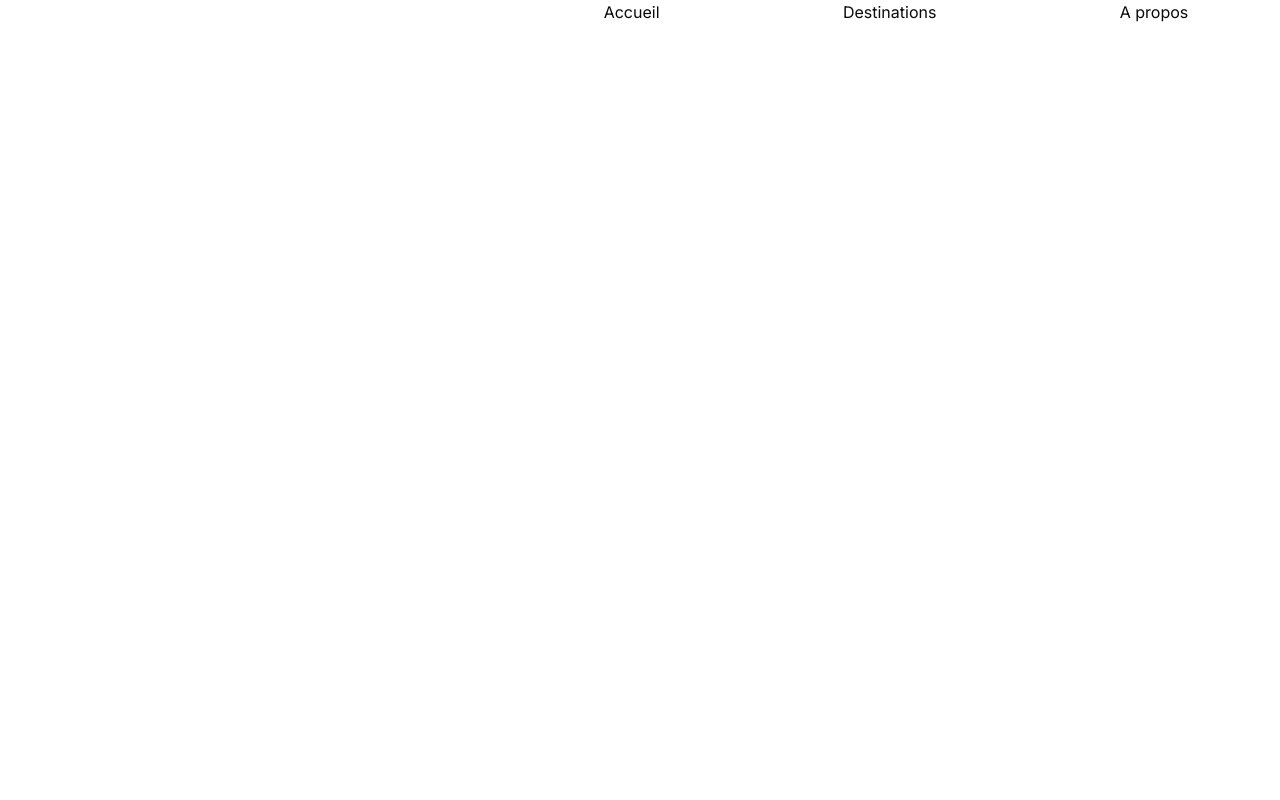
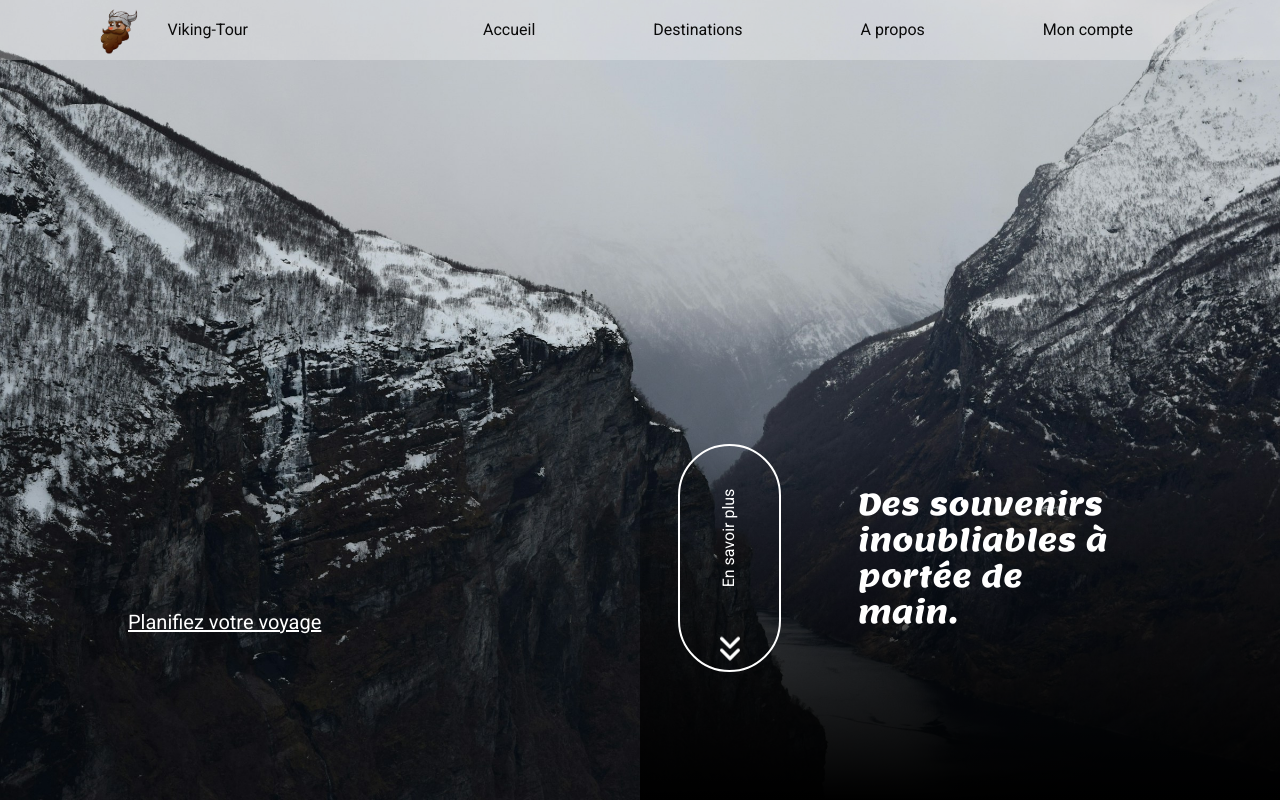
Before and after one commit to GuillaumeCeccoli/challenge-travel-agency, a Next.js app: page / in a window 1280 px wide. Built offline with nearby package versions, Linux system fonts and the light colour scheme.

Commit message:
Ajout du header et de lucide-react

```diff
--- a/app/globals.css
+++ b/app/globals.css
@@ -69,7 +69,7 @@
   .underline-from-center::after {
     content: "";
     position: absolute;
-    bottom: 0;
+    bottom: -1px;
     width: 0;
     height: 2px;
     background: currentColor;
--- a/app/layout.tsx
+++ b/app/layout.tsx
@@ -1,22 +1,31 @@
-import type { Metadata } from 'next'
-import { Inter } from 'next/font/google'
-import './globals.css'
+import type { Metadata } from "next";
+import { Roboto, Lemon } from "next/font/google";
+import "./globals.css";
 
-const inter = Inter({ subsets: ['latin'] })
+const roboto = Roboto({
+  subsets: ["latin"],
+  weight: "400",
+  variable: "--font-roboto",
+});
+const lemon = Lemon({
+  subsets: ["latin"],
+  weight: "400",
+  variable: "--font-lemon",
+});
 
 export const metadata: Metadata = {
-  title: 'Create Next App',
-  description: 'Generated by create next app',
-}
+  title: "Create Next App",
+  description: "Generated by create next app",
+};
 
 export default function RootLayout({
   children,
 }: {
-  children: React.ReactNode
+  children: React.ReactNode;
 }) {
   return (
-    <html lang="en">
-      <body className={inter.className}>{children}</body>
+    <html lang="fr">
+      <body className={`${roboto.variable} ${lemon.variable}`}>{children}</body>
     </html>
-  )
+  );
 }
--- a/app/page.tsx
+++ b/app/page.tsx
@@ -1,12 +1,39 @@
 import Image from "next/image";
+import Link from "next/link";
 import NavBar from "../components/widgets/navbar";
+import { ChevronsDownIcon } from "lucide-react";
 
 export default function Home() {
   return (
-    <main>
-      <header>
+    <main className="h-screen relative font-roboto w-full">
+      <header className="w-full">
         <NavBar />
       </header>
+      <section>
+        <Image
+          src="/imgs/newback.jpg"
+          alt="Une photo de la scandinanvie"
+          width={1920}
+          height={1080}
+          className="absolute top-0 left-0 -z-10 w-full h-full object-cover"
+        />
+        <article className="w-full flex flex-col items-center justify-end absolute bottom-0 gap-10 text-white md:right-0 md:flex-row md:justify-between">
+          <Link href="/" className="underline text-sm m-10 xl:ml-32 xl:text-xl">
+            Planifiez votre voyage
+          </Link>
+          <div className="w-full flex flex-row justify-around items-center bg-gradient-to-t from-black pb-20 md:pb-32 md:w-3/5 xl:w-1/2">
+            <div className="flex flex-col items-center border-white border-2 rounded-full">
+              <p className="whitespace-nowrap -rotate-90 my-20">
+                En savoir plus
+              </p>
+              <ChevronsDownIcon size={40} className="animate-bounce" />
+            </div>
+            <h1 className="text-lg font-lemon w-2/5 sm:text-xl lg:text-2xl lg:pr-32 lg:w-3/5 xl:text-3xl">
+              Des souvenirs inoubliables à portée de main.
+            </h1>
+          </div>
+        </article>
+      </section>
     </main>
   );
 }
--- a/components/widgets/navbar.tsx
+++ b/components/widgets/navbar.tsx
@@ -3,42 +3,45 @@ import { Sheet, SheetTrigger, SheetContent } from "../ui/sheet";
 import { Menu } from "lucide-react";
 import { getNavLinks } from "../../data/navLinks";
 import Link from "next/link";
-``;
 import Image from "next/image";
 
 export default function NavBar() {
   const navLinks = getNavLinks();
   return (
-    <nav className="relative flex flex-row justify-end items-center w-full">
-      <div className="md:hidden flex flex-row-reverse justify-between items-center w-full">
+    <nav className="relative flex flex-row items-center justify-around bg-gray-100 bg-opacity-30 w-full">
+      <div className="flex flex-row items-center justify-between w-60 sm:w-52 md:w-40">
+        <Image
+          src="/logo/viking.svg"
+          alt="Le dessin d'un viking barbu avec un casque à cornes."
+          width={60}
+          height={60}
+        />
+        <span className="text-sms">Viking-Tour</span>
+      </div>
+      <div className="md:hidden flex flex-row justify-end items-center w-full">
         <Sheet>
           <SheetTrigger className="m-2">
             <Menu size={40} />
           </SheetTrigger>
           <SheetContent className="flex flex-col items-start gap-5">
             {navLinks.map((links, id) => (
-              <Link href={links.href} key={id}>
+              <Link
+                href={links.href}
+                key={id}
+                className="flex flex-row items-center justify-between w-40 mx-4"
+              >
                 {links.title}
               </Link>
             ))}
           </SheetContent>
         </Sheet>
-        <div className="flex flex-row items-center justify-between w-2/5">
-          <Image
-            src="/logo/viking.svg"
-            alt="Le dessin d'un viking barbu avec un casque à cornes."
-            width={60}
-            height={60}
-          />
-          <span className="text-sms">Viking-Tour</span>
-        </div>
       </div>
       <div className="hidden md:flex md:flex-row md:items-center md:justify-around md:w-3/5">
         {navLinks.map((link, id) => (
           <Link
             key={id}
             href={link.href}
-            className="hover:text-gray-400 underline-from-center relative"
+            className="hover:text-gray-400 underline-from-center relative flex flex-row items-center justify-between"
           >
             {link.title}
           </Link>
--- a/data/navLinks.tsx
+++ b/data/navLinks.tsx
@@ -20,6 +20,11 @@ export const navLinks: NavLinks[] = [
     href: "/",
     title: "A propos",
   },
+  {
+    id: "account",
+    href: "/",
+    title: "Mon compte",
+  },
 ];
 
 export function getNavLinks() {
--- a/tailwind.config.ts
+++ b/tailwind.config.ts
@@ -18,6 +18,10 @@ const config = {
       },
     },
     extend: {
+      fontFamily: {
+        roboto: ["var(--font-roboto)", "Roboto"],
+        lemon: ["var(--font-lemon)", "Lemon"],
+      },
       colors: {
         border: "hsl(var(--border))",
         input: "hsl(var(--input))",
```
Also changed, not shown: public/imgs/newback.jpg (added).
